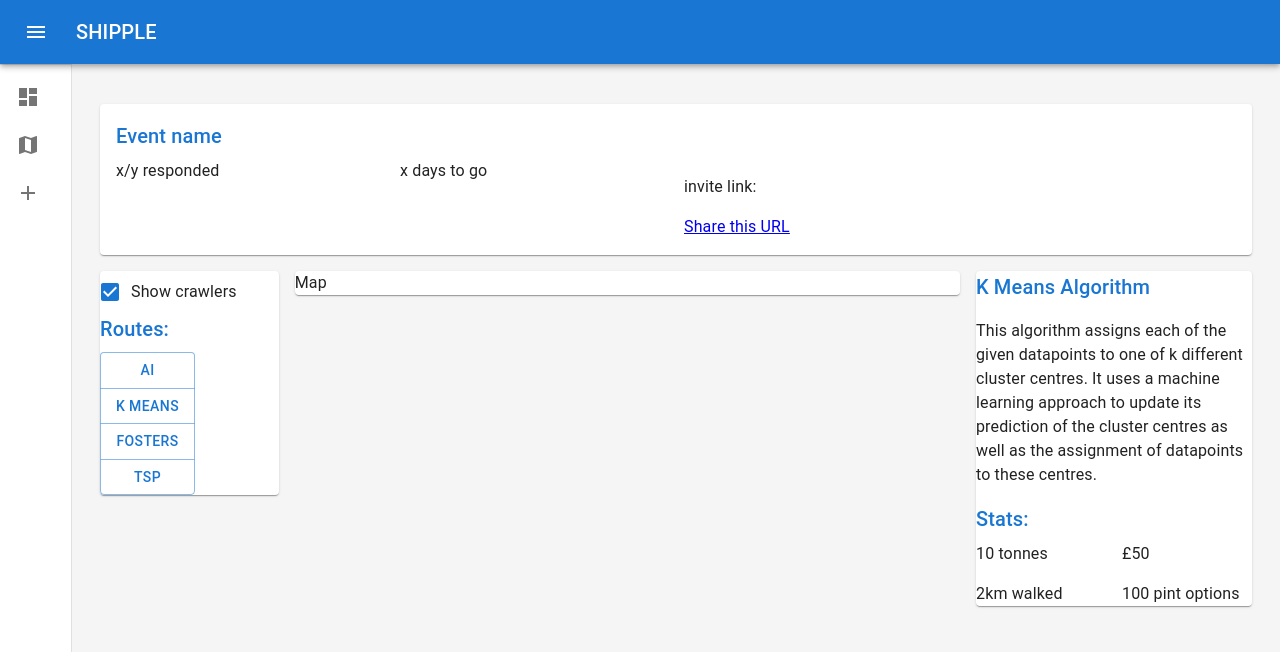
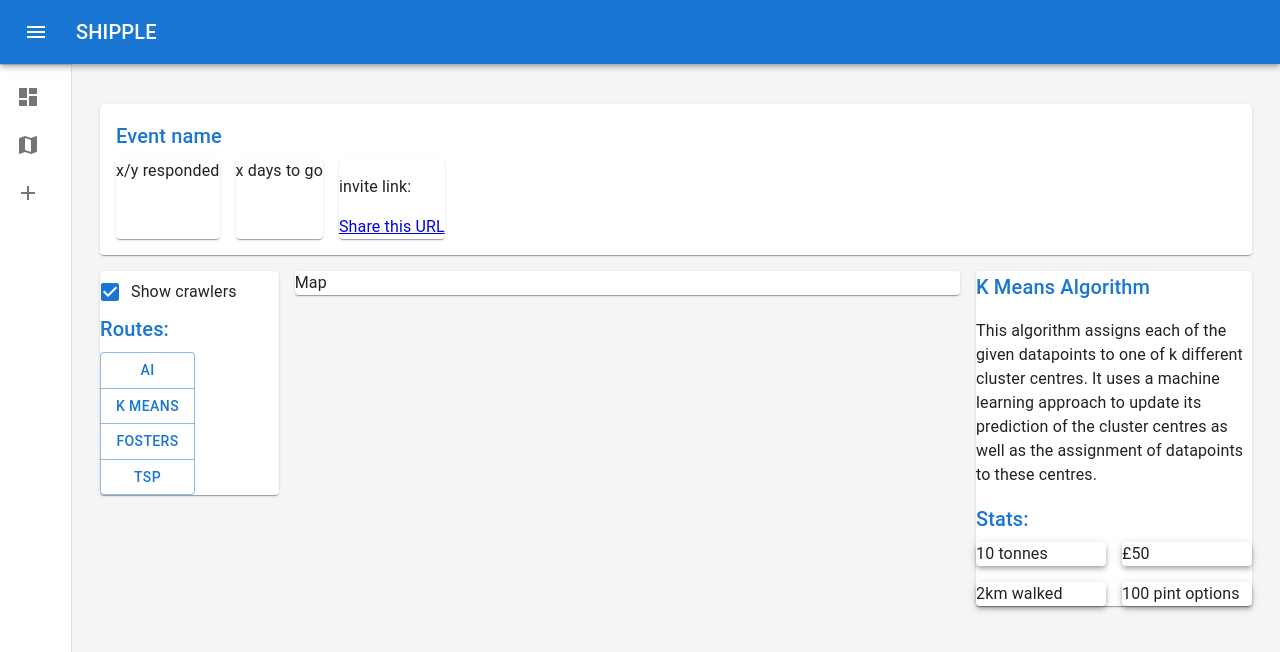
Before and after one commit to ConnorCairns/shipple, a React (Create React App) app in the folder frontend/: page /map in a window 1280 px wide. Shown: the top 652 px of the page. Built offline with nearby package versions, Linux system fonts and the light colour scheme; no server answers.

Commit message:
finished placing the basic components on map page

```diff
--- a/frontend/src/pages/Map.js
+++ b/frontend/src/pages/Map.js
@@ -1,4 +1,4 @@
-import { Box, Button, ButtonGroup, Checkbox, Container, FormControlLabel, Grid, Paper, Toolbar } from '@mui/material';
+import { Box, Button, ButtonGroup, Checkbox, Container, FormControlLabel, Grid, Paper, Stack, Toolbar } from '@mui/material';
 import Title from '../components/Title';
 
 const Map = () => {
@@ -19,14 +19,14 @@ const Map = () => {
                 <Grid item xs={12}>
                     <Paper sx={{ p: 2, display: 'flex', flexDirection: 'column', mt: '0.5rem' }}>
                         <Title>Event name</Title>
-                        <Grid container spacing={2}>
-                            <Grid item xs={3}>x/y responded</Grid>
-                            <Grid item xs={3}>x days to go</Grid>
-                            <Grid item xs={3}>
+                        <Stack direction="row" spacing={2}>
+                            <Paper>x/y responded</Paper>
+                            <Paper>x days to go</Paper>
+                            <Paper>
                                 <p>invite link:</p>
                                 <a href='http://localhost:3000/'>Share this URL</a>
-                            </Grid>
-                        </Grid>
+                            </Paper>
+                        </Stack>
                     </Paper>
                 </Grid>
                 <Grid item xs={2}>
@@ -53,10 +53,20 @@ const Map = () => {
                         </p>
                         <Title>Stats:</Title>
                         <Grid container spacing={2}>
-                            <Grid item xs={6}>10 tonnes</Grid>
-                            <Grid item xs={6}>£50</Grid>
-                            <Grid item xs={6}>2km walked</Grid>
-                            <Grid item xs={6}>100 pint options</Grid>
+                            <Grid item xs={6}>
+                                <Paper elevation={4}>10 tonnes</Paper>
+                            </Grid>
+                            <Grid item xs={6}>
+                                <Paper elevation={4}>
+                                    £50
+                                </Paper>
+                            </Grid>
+                            <Grid item xs={6}>
+                                <Paper elevation={4}>2km walked</Paper>
+                            </Grid>
+                            <Grid item xs={6}>
+                                <Paper elevation={4}>100 pint options</Paper>
+                            </Grid>
                         </Grid>
                     </Paper>
                 </Grid>
```
